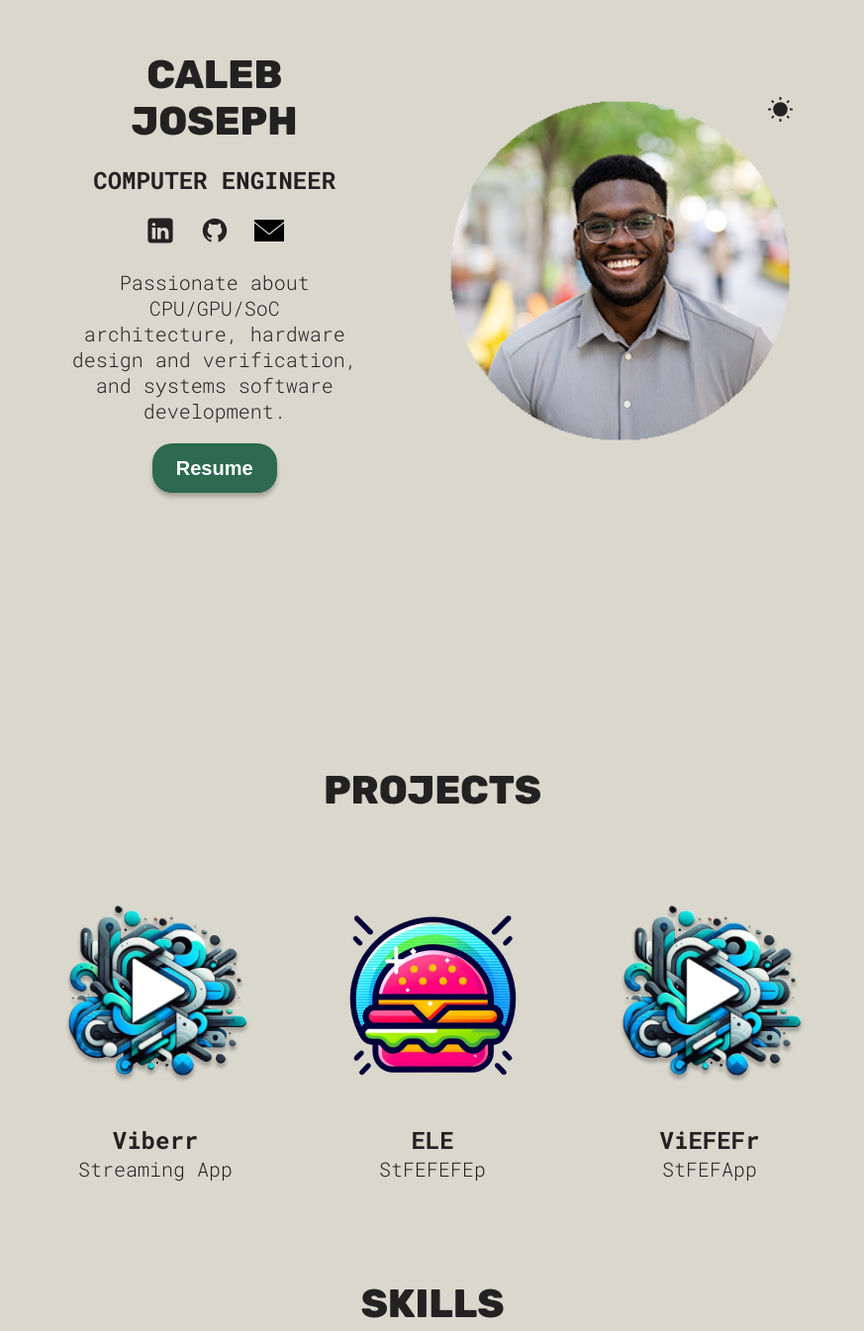
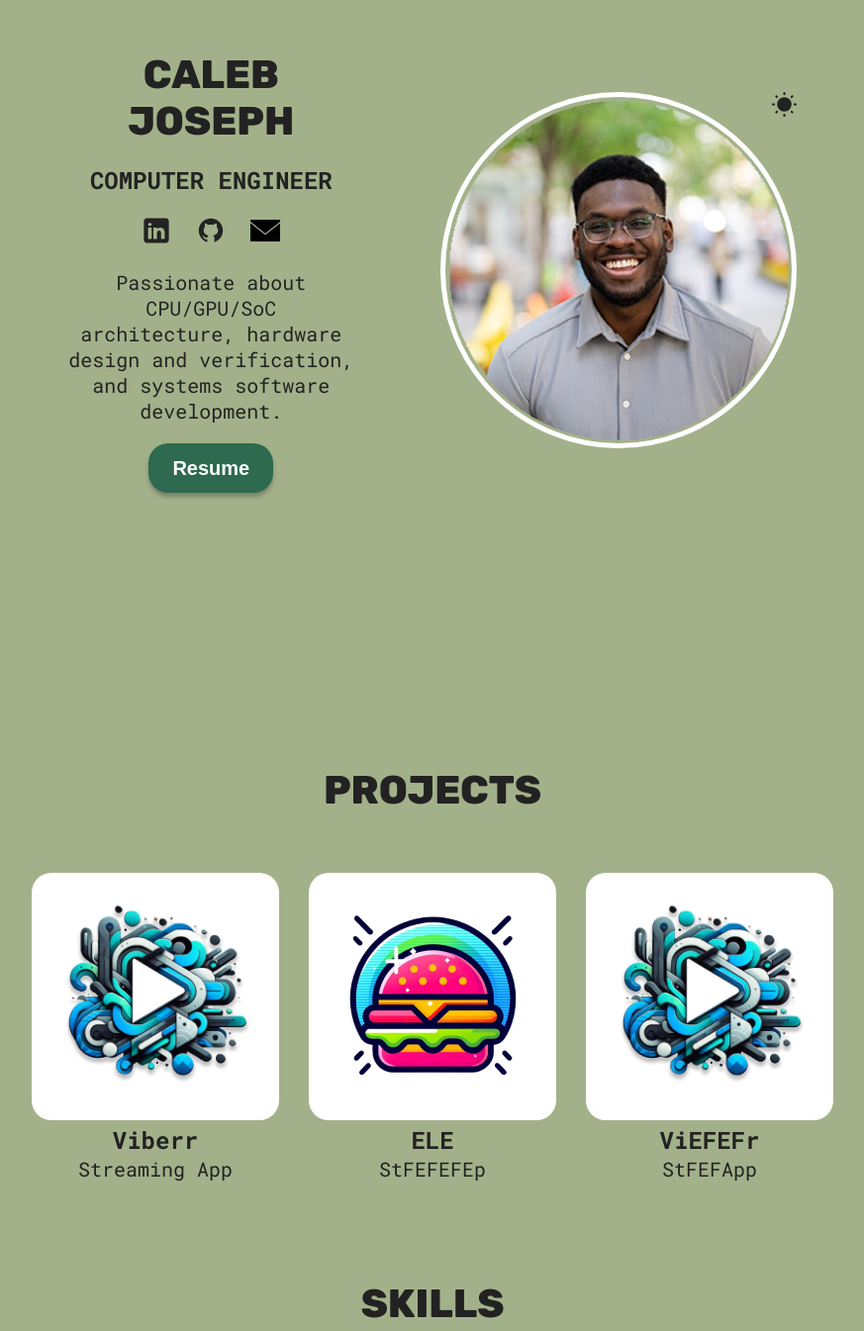
Before and after one commit to CalebJ28/caleb-joseph, a React (Vite) app: page / in a window 1280 px wide. Shown: the part 125-1470 px from the top of the page at 99% size, without its empty margins (203-1076 px from the left). Built offline with nearby package versions, Linux system fonts and the light colour scheme.

Commit message:
Website updates

```diff
--- a/src/App.css
+++ b/src/App.css
@@ -1,5 +1,5 @@
 :root {
-    --background-color: #DAD7CD;
+    --background-color: #A3B18A;
     --btn-color: #2D6A4F;
     --btn-text-color: #fff;
     --project-card-bg: #ffffff00;
@@ -56,7 +56,7 @@ h1 {
 
 p {
     font-size: 16px;
-    font-weight: 300;
+    font-weight: 400;
 }
 
 .sectionTitle {
--- a/src/sections/Hero/HeroStyles.module.css
+++ b/src/sections/Hero/HeroStyles.module.css
@@ -9,6 +9,9 @@
 
     .hero {
         max-width: 200px;
+        border-radius: 50%;
+        border: 5px solid #fff;
+
     }
 
     span {
--- a/src/sections/Projects/ProjectsStyles.module.css
+++ b/src/sections/Projects/ProjectsStyles.module.css
@@ -6,7 +6,7 @@
     img {
         max-width: 250px;
         align-self: center;
-        background-color: var(--project-card-bg);
+        background-color: #fff;
         border-radius: 20px;
     }
 
```
